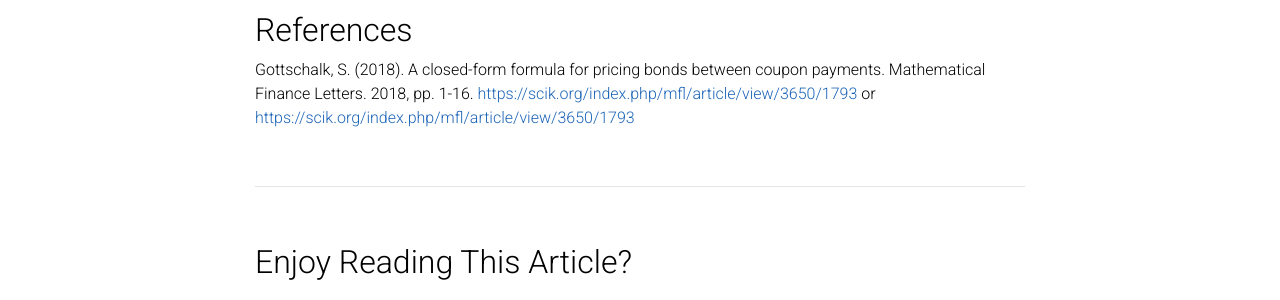
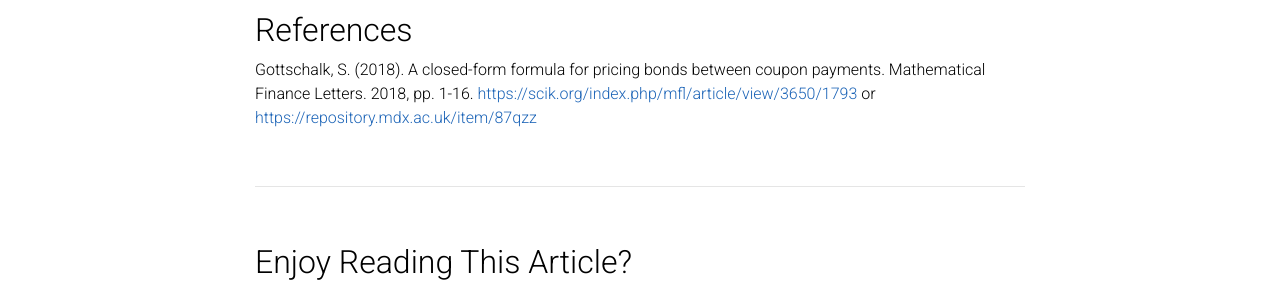
Before and after one commit to sdgottschalk/sgottschalk.io, a Jekyll site: the page built from _posts/2024-04-23-closed-form.md, in a window 1280 px wide and 900 px high, scrolled down 533 px. Shown: the part 397-697 px from the top of the window. Built offline with Jekyll 4.4.1, drawn with Linux system fonts in a browser that asks for light colours; comment, search, counter and statistics services are not loaded; a style sheet for code colours, icons or effects is not loaded; some of the changed lines change nothing that is shown.

Commit message:
Update 2024-04-23-closed-form.md

```diff
--- a/_posts/2024-04-23-closed-form.md
+++ b/_posts/2024-04-23-closed-form.md
@@ -47,4 +47,4 @@ Substituting (\ref{tsum1d}) into (\ref{treasury1}) yields (\ref{tbasic}).
 
 Gottschalk, S. (2018). A closed-form formula for pricing bonds between coupon payments. Mathematical Finance Letters. 2018, pp. 1-16.
 <a href="https://scik.org/index.php/mfl/article/view/3650/1793">https://scik.org/index.php/mfl/article/view/3650/1793</a> or
-<a href="https://repository.mdx.ac.uk/item/87qzz">[https://scik.org/index.php/mfl/article/view/3650/1793](https://repository.mdx.ac.uk/item/87qzz)</a>
+<a href="https://repository.mdx.ac.uk/item/87qzz">https://repository.mdx.ac.uk/item/87qzz</a>
```
